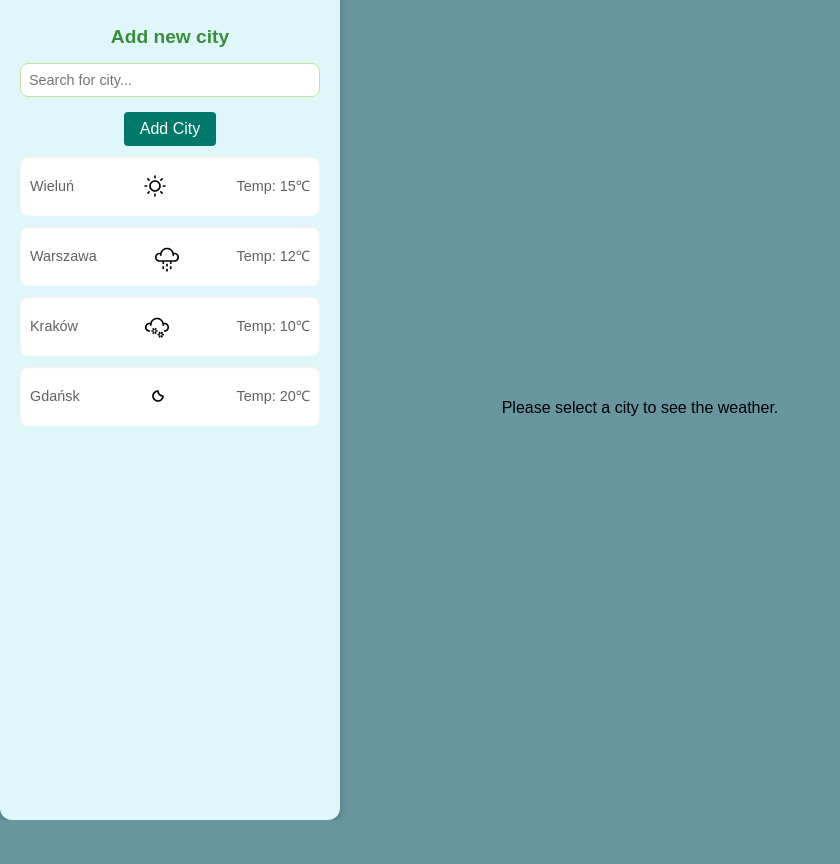
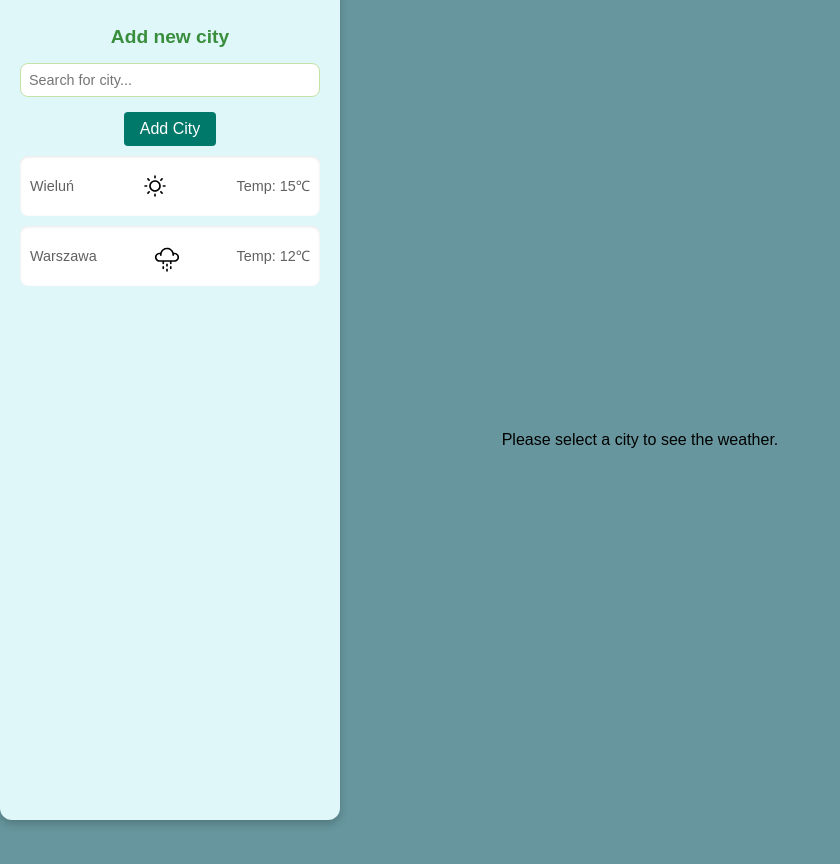
Before and after one commit to Kabanolololo/DSW-FrontEnd, a React (Vite) app in the folder Projekt 2 - React/weather-app/: page / in a window 1280 px wide. Shown: the top 864 px of the page, without its empty margins (0-840 px from the left). Before the commit the page ends 820 px from the top, so only its background shows below. Built offline with nearby package versions, Linux system fonts and the light colour scheme.

Commit message:
3.0 - final

```diff
--- a/Projekt 2 - React/weather-app/src/App.jsx
+++ b/Projekt 2 - React/weather-app/src/App.jsx
@@ -1,14 +1,17 @@
 import React, { useState } from 'react';
 import Left from './components/Left';
 import Block from './components/Block';
+import './App.css';
 
 const App = () => {
-  const [selectedCity, setSelectedCity] = useState(null); // Stan do przechowywania wybranego miasta
+  // useState - Tworzy stan dla wybranego miasta, który przekazujemy do komponentów jako "selectedCity"
+  // Gdy użytkownik kliknie na miasto w komponencie Left, ten stan jest aktualizowany i przekazywany do komponentu Block
+  const [selectedCity, setSelectedCity] = useState(null);
 
   return (
     <div className='app'>
-      <Left setSelectedCity={setSelectedCity} />
-      <Block selectedCity={selectedCity} />
+      <Left setSelectedCity={setSelectedCity} /> {/* Przekazanie funkcji ustawiającej wybrane miasto do komponentu Left */}
+      <Block selectedCity={selectedCity} /> {/* Przekazanie wybranego miasta do komponentu Block */}
     </div>
   );
 };
--- a/Projekt 2 - React/weather-app/src/components/Block.jsx
+++ b/Projekt 2 - React/weather-app/src/components/Block.jsx
@@ -1,4 +1,4 @@
-import React from 'react';
+import React, { useEffect } from 'react';
 import './Block.css';
 import sun_icon from '../assets/sun.svg';
 import moon_icon from '../assets/moon.svg';
@@ -6,7 +6,6 @@ import snow_icon from '../assets/snow.svg';
 import rain_icon from '../assets/rain.svg';
 import thunder_icon from '../assets/thunder.svg';
 
-// Ikony pogody
 const weatherIcons = {
   sunny: sun_icon,
   moon: moon_icon,
@@ -16,8 +15,16 @@ const weatherIcons = {
 };
 
 const Block = ({ selectedCity }) => {
+  // useEffect - Używamy efektu, aby wykonać akcję po każdej zmianie "selectedCity"
+  // Dzięki temu możemy np. śledzić zmiany wybranego miasta
+  useEffect(() => {
+    if (selectedCity) {
+      console.log(`Ładowanie danych pogodowych dla miasta: ${selectedCity.name}`);
+    }
+  }, [selectedCity]); // Efekt wywołuje się tylko, gdy "selectedCity" się zmienia
+
   if (!selectedCity) {
-    return <p>Please select a city to see the weather.</p>; // Jeśli miasto nie jest wybrane, wyświetl komunikat
+    return <p>Please select a city to see the weather.</p>;
   }
 
   return (
@@ -29,68 +36,37 @@ const Block = ({ selectedCity }) => {
         alt='weather icon'
       />
       <p className='degrees'>{selectedCity.temp}℃</p>
+
       <div className='next-days'>
-        <div className='day'>
-          <p className='little-degrees'>Day: Mon</p>
-          <img
-            className='little-picture'
-            src={weatherIcons[selectedCity.weather] || sun_icon}
-            alt='weather icon'
-          />
-          <p className='little-degrees'>Avg: 15℃</p>
-        </div>
-        <div className='day'>
-          <p className='little-degrees'>Day: Tue</p>
-          <img
-            className='little-picture'
-            src={weatherIcons[selectedCity.weather] || sun_icon}
-            alt='weather icon'
-          />
-          <p className='little-degrees'>Avg: 16℃</p>
-        </div>
-        <div className='day'>
-          <p className='little-degrees'>Day: Wed</p>
-          <img
-            className='little-picture'
-            src={weatherIcons[selectedCity.weather] || sun_icon}
-            alt='weather icon'
-          />
-          <p className='little-degrees'>Avg: 17℃</p>
-        </div>
-        <div className='day'>
-          <p className='little-degrees'>Day: Thu</p>
-          <img
-            className='little-picture'
-            src={weatherIcons[selectedCity.weather] || sun_icon}
-            alt='weather icon'
-          />
-          <p className='little-degrees'>Avg: 18℃</p>
-        </div>
-        <div className='day'>
-          <p className='little-degrees'>Day: Fri</p>
-          <img
-            className='little-picture'
-            src={weatherIcons[selectedCity.weather] || sun_icon}
-            alt='weather icon'
-          />
-          <p className='little-degrees'>Avg: 19℃</p>
-        </div>
+        {selectedCity.forecast.map((forecastDay, index) => (
+          <div className='day' key={index}>
+            <p className='little-degrees'>Day: {forecastDay.day}</p>
+            <img
+              className='little-picture'
+              src={weatherIcons[forecastDay.weather] || sun_icon}
+              alt='weather icon'
+            />
+            <p className='little-degrees'>Avg: {forecastDay.temp}℃</p>
+          </div>
+        ))}
       </div>
+
       <div className='more-info'>
         <div className='per-clouds'>
           <p className='info'>Overcast:</p>
-          <p className='percentage'>15%</p>
+          <p className='percentage'>{selectedCity.overcast}</p>
         </div>
         <div className='wind'>
           <p className='text'>Wind:</p>
-          <p>Direction: W</p>
-          <p>Speed: 12 m/s</p>
+          <p>Direction: {selectedCity.wind.direction}</p>
+          <p>Speed: {selectedCity.wind.speed}</p>
         </div>
       </div>
+
       <div className='rain'>
         <h4>Chance of rain</h4>
-        <p>Percentage: 15%</p>
-        <p>Amount: 12 mm/m²</p>
+        <p>Percentage: {selectedCity.rain.chance}</p>
+        <p>Amount: {selectedCity.rain.amount}</p>
       </div>
     </div>
   );
--- a/Projekt 2 - React/weather-app/src/components/Left.jsx
+++ b/Projekt 2 - React/weather-app/src/components/Left.jsx
@@ -1,4 +1,4 @@
-import React, { useState } from 'react';
+import React, { useState, useCallback } from 'react';
 import './Left.css';
 import sun_icon from '../assets/sun.svg';
 import moon_icon from '../assets/moon.svg';
@@ -6,7 +6,6 @@ import snow_icon from '../assets/snow.svg';
 import rain_icon from '../assets/rain.svg';
 import thunder_icon from '../assets/thunder.svg';
 
-// Ikony pogody w obiekcie
 const weatherIcons = {
   sunny: sun_icon,
   moon: moon_icon,
@@ -16,26 +15,64 @@ const weatherIcons = {
 };
 
 const Left = ({ setSelectedCity }) => {
+  // useState - Tworzy stan "cities" z początkową listą miast i stan "cityName" do obsługi wprowadzania nowego miasta
   const [cities, setCities] = useState([
-    { name: 'Wieluń', temp: 15, weather: 'sunny' },
-    { name: 'Warszawa', temp: 12, weather: 'rain' },
-    { name: 'Kraków', temp: 10, weather: 'snow' },
-    { name: 'Gdańsk', temp: 20, weather: 'moon' },
+    {
+      name: 'Wieluń',
+      temp: 15,
+      weather: 'sunny',
+      forecast: [
+        { day: 'Mon', temp: 16, weather: 'sunny' },
+        { day: 'Tue', temp: 14, weather: 'rain' },
+        { day: 'Wed', temp: 15, weather: 'snow' },
+        { day: 'Thu', temp: 17, weather: 'thunder' },
+        { day: 'Fri', temp: 18, weather: 'sunny' },
+      ],
+      overcast: '20%',
+      wind: { direction: 'W', speed: '10 m/s' },
+      rain: { chance: '30%', amount: '5 mm/m²' },
+    },
+    {
+      name: 'Warszawa',
+      temp: 12,
+      weather: 'rain',
+      forecast: [
+        { day: 'Mon', temp: 13, weather: 'rain' },
+        { day: 'Tue', temp: 12, weather: 'thunder' },
+        { day: 'Wed', temp: 10, weather: 'snow' },
+        { day: 'Thu', temp: 14, weather: 'moon' },
+        { day: 'Fri', temp: 13, weather: 'rain' },
+      ],
+      overcast: '50%',
+      wind: { direction: 'E', speed: '12 m/s' },
+      rain: { chance: '60%', amount: '10 mm/m²' },
+    },
   ]);
-  const [cityName, setCityName] = useState('');
+  const [cityName, setCityName] = useState(''); // Stan do przechowywania wprowadzanej nazwy miasta
 
-  // Funkcja do obsługi dodawania nowego miasta
-  const addCity = () => {
+  // useCallback - Funkcja dodająca nowe miasto do listy "cities" jest pamiętana, dopóki "cityName" lub "cities" się nie zmienią
+  // Użycie useCallback tutaj jest pomocne, aby zapobiec niepotrzebnemu przeliczaniu funkcji "addCity"
+  const addCity = useCallback(() => {
     if (cityName) {
-      const newCity = { name: cityName, temp: 0, weather: 'sunny' };
-      setCities([...cities, newCity]);
-      setCityName('');
+      const newCity = {
+        name: cityName,
+        temp: 0,
+        weather: 'sunny',
+        forecast: [
+          { day: 'Mon', temp: 15, weather: 'sunny' },
+          { day: 'Tue', temp: 15, weather: 'sunny' },
+          { day: 'Wed', temp: 15, weather: 'sunny' },
+          { day: 'Thu', temp: 15, weather: 'sunny' },
+          { day: 'Fri', temp: 15, weather: 'sunny' },
+        ],
+        overcast: '10%',
+        wind: { direction: 'N', speed: '5 m/s' },
+        rain: { chance: '10%', amount: '2 mm/m²' },
+      };
+      setCities([...cities, newCity]); // Aktualizacja listy miast w stanie
+      setCityName(''); // Czyszczenie pola wprowadzania po dodaniu miasta
     }
-  };
-
-  const handleCityClick = (city) => {
-    setSelectedCity(city); // Ustawiamy wybrane miasto w stanie
-  };
+  }, [cityName, cities]);
 
   return (
     <div className='left'>
@@ -45,10 +82,10 @@ const Left = ({ setSelectedCity }) => {
           type='text'
           className='search-bar'
           placeholder='Search for city...'
-          value={cityName}
-          onChange={(e) => setCityName(e.target.value)}
+          value={cityName} // Powiązanie stanu "cityName" z wartością pola wprowadzania
+          onChange={(e) => setCityName(e.target.value)} // Aktualizacja "cityName" po zmianie wartości pola wprowadzania
         />
-        <button onClick={addCity}>Add City</button>
+        <button onClick={addCity}>Add City</button> {/* Wywołanie funkcji "addCity" po kliknięciu */}
       </div>
 
       <div>
@@ -56,7 +93,7 @@ const Left = ({ setSelectedCity }) => {
           <div
             className='city'
             key={index}
-            onClick={() => handleCityClick(city)}
+            onClick={() => setSelectedCity(city)} // Przekazanie wybranego miasta do "App" po kliknięciu
           >
             <p>{city.name}</p>
             <img
```
Also changed, not shown: Projekt 2 - React/weather-app/src/components/CityList.jsx (added, +36 -0 lines), Projekt 2 - React/weather-app/src/components/WeatherDay.jsx (added, +28 -0 lines), 1 other file (tests, documents, lock files or other folders).
